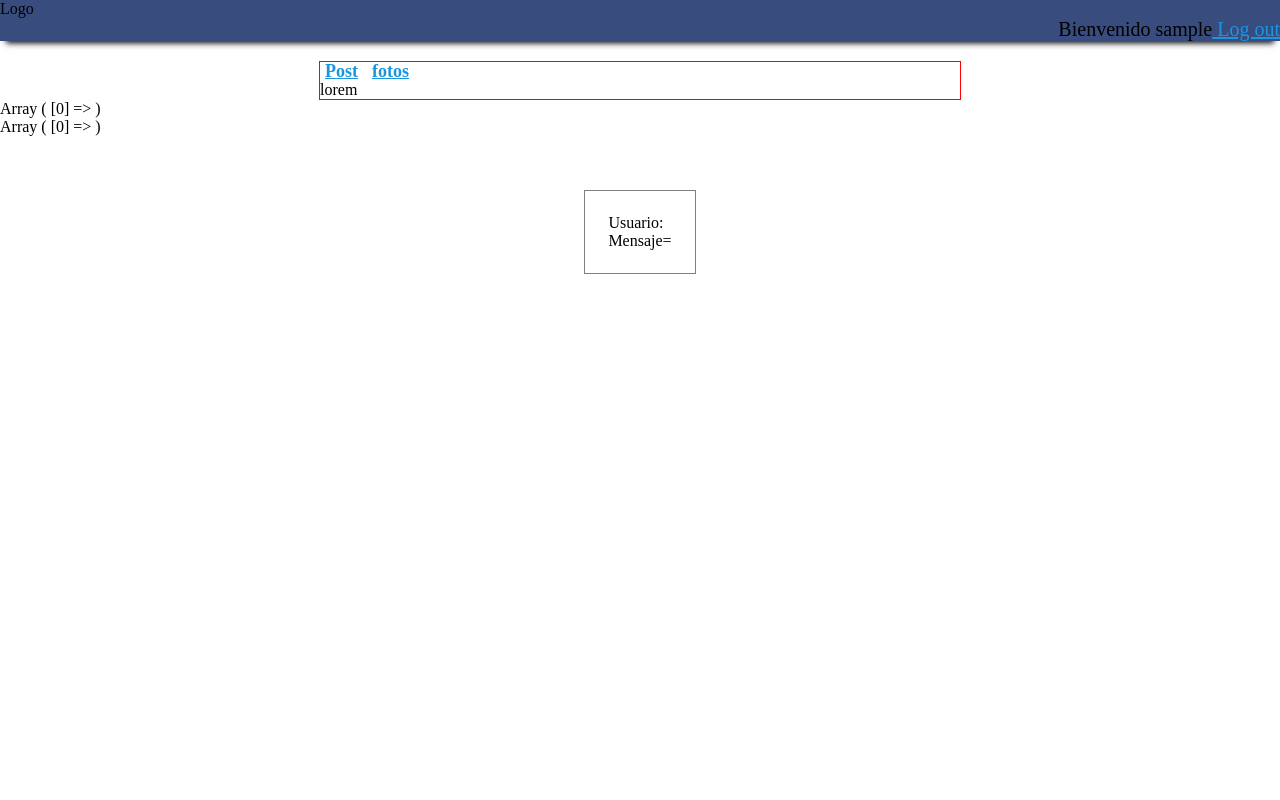
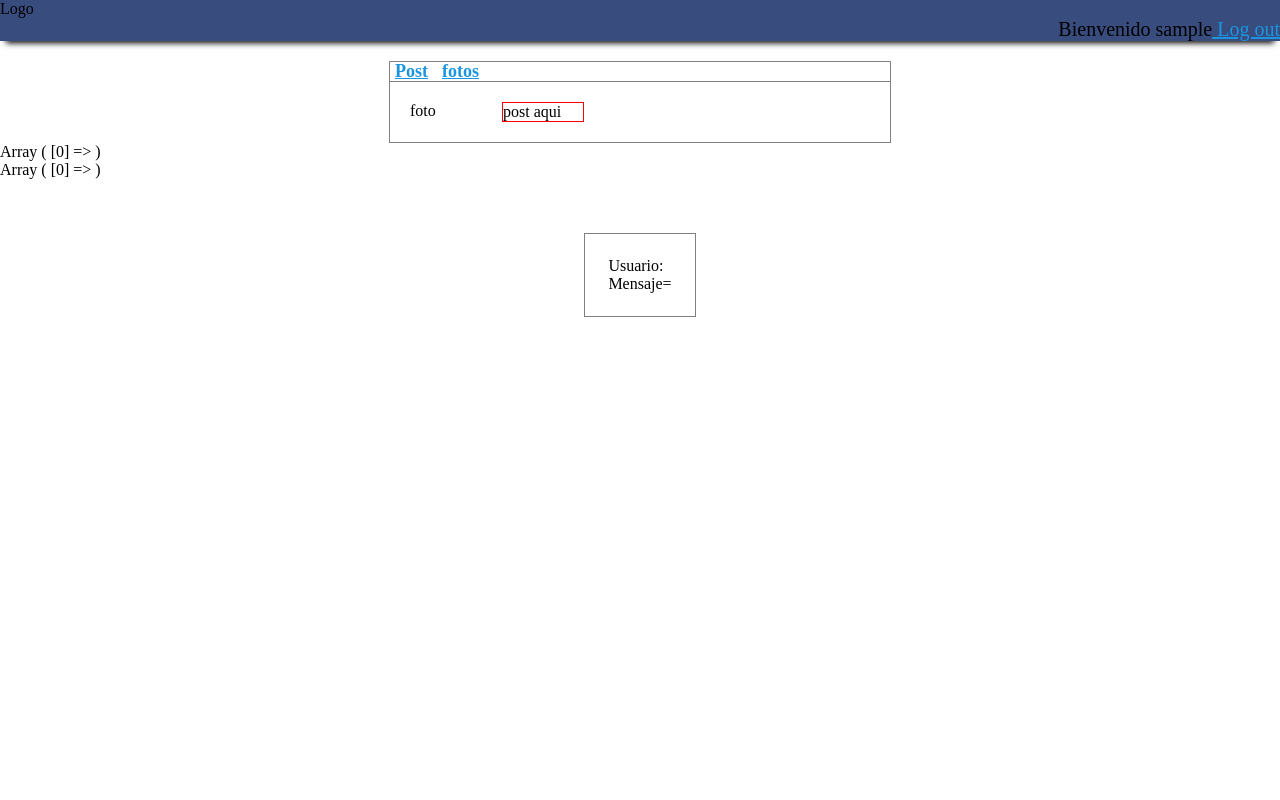
Before and after one commit to AinRuizDorado/red-social, a PHP site: page /main.php in a window 1280 px wide. Run offline with PHP 8.4, Linux system fonts and the light colour scheme; the visitor is signed in with stand-in values (Sample User, id 1); data that the repository does not hold is empty.

Commit message:
display flex in post's

```diff
--- a/logout.php
+++ b/logout.php
@@ -2,4 +2,5 @@
 	session_start();
 	session_destroy();
 	header('Location: index.php');
+	sleep(3);
 ?>
--- a/main.css
+++ b/main.css
@@ -1,3 +1,11 @@
+body {
+	display: flex;
+}
+html {
+	box-sizing: border-box;
+	justify-content: center;
+	align-items: center;
+}
 .supheader {
 	box-shadow: 0 8px 6px -6px black;
 	overflow: auto;
@@ -17,9 +25,25 @@
 	padding: 20px;
 }
 .centerpost {
+	border: 1px solid grey;
+	margin: auto;
+	width: 500px;
+}
+.container {
+	display: flex;
+	flex-wrap: wrap;
+	padding: 20px;
+}
+.contenido {
+	display: flex;
+	width: 80px;
 	border: 1px solid red;
-	margin: auto;
-	width: 50%
+
+}
+
+.foto{
+	display: flex;
+	width: 20%;
 }
 header {
 	text-align: right;
@@ -48,3 +72,7 @@ a {
 body {
 	margin: 0 0 0 0;
 }
+
+.spamtable{
+	border-bottom: 1px solid grey;
+}
--- a/main.php
+++ b/main.php
@@ -30,7 +30,10 @@
 			<div class="spamtable">
 				<span> <a href="">Post</a></span> <span> <a href="">fotos</a></span>
 			</div>
-			<div class="post"> lorem</div>
+			<div class="container">
+				<div class="foto">foto</div>
+				<div class="contenido">post aqui</div>
+			</div>
 		</div>
 	</div>
 
--- a/usuarios.txt
+++ b/usuarios.txt
@@ -1 +1 @@
-max#213iop@
+max#213iop@dokko#group@
```
